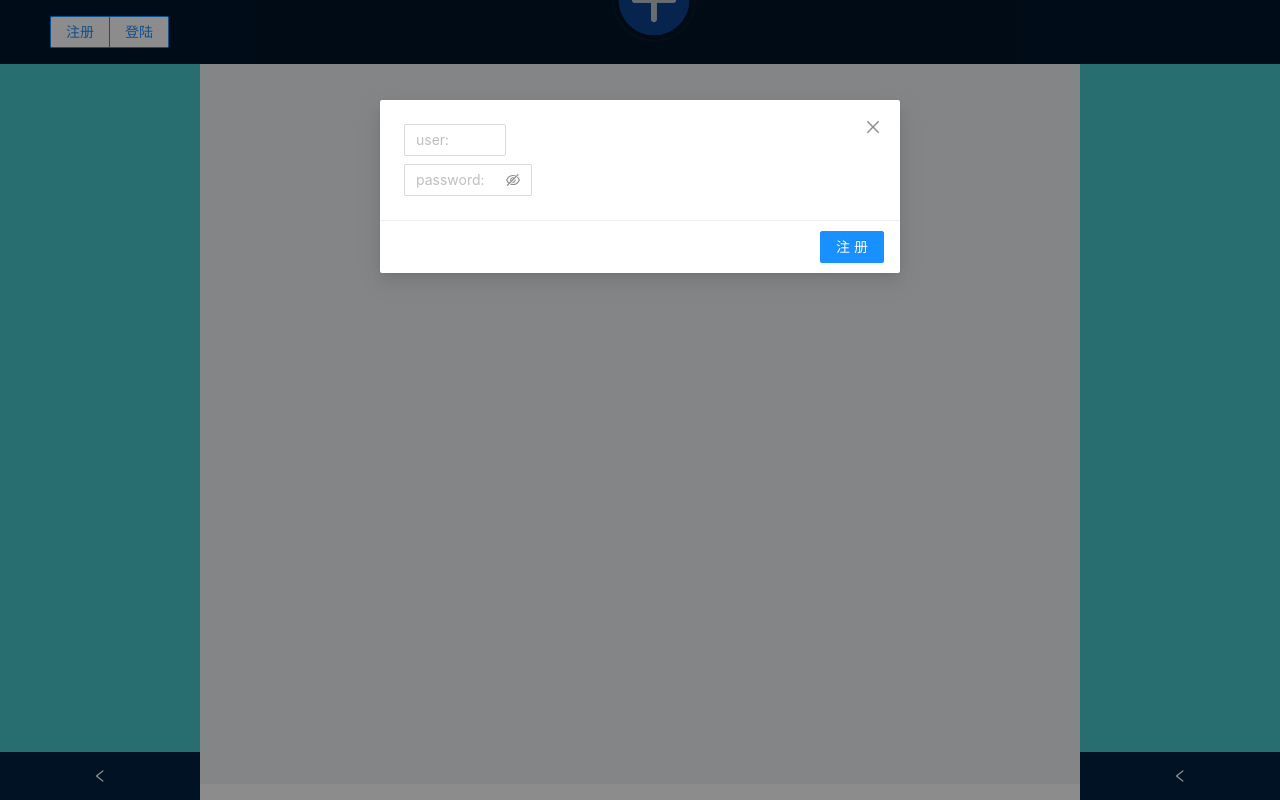
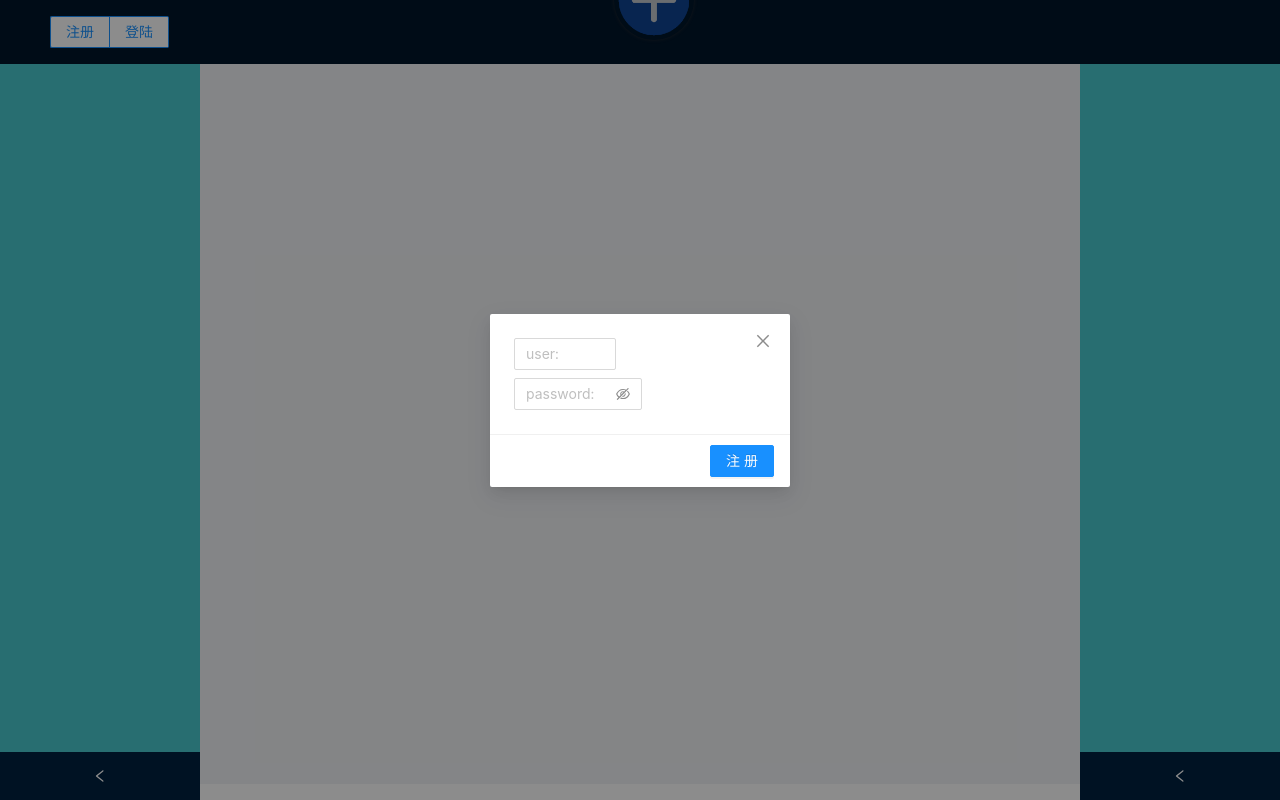
Before and after one commit to Xeon-all/SE-Web-project, a React (Create React App) app in the folder my-app/: page / in a window 1280 px wide. Both pictures are taken after a click on the label "注册". Built offline with nearby package versions, Linux system fonts and the light colour scheme.

Commit message:
美化登陆和注册界面

```diff
--- a/my-app/src/App.js
+++ b/my-app/src/App.js
@@ -322,6 +322,8 @@ function App() {
             </Radio.Group>
             <Modal
             visible = {modelLog | modelReg}
+            centered
+            width = {300}
             onOK = {() => {hideLog(); hideReg();}}
             onCancel = {() => {hideLog(); hideReg();}}
             footer = {[
```
